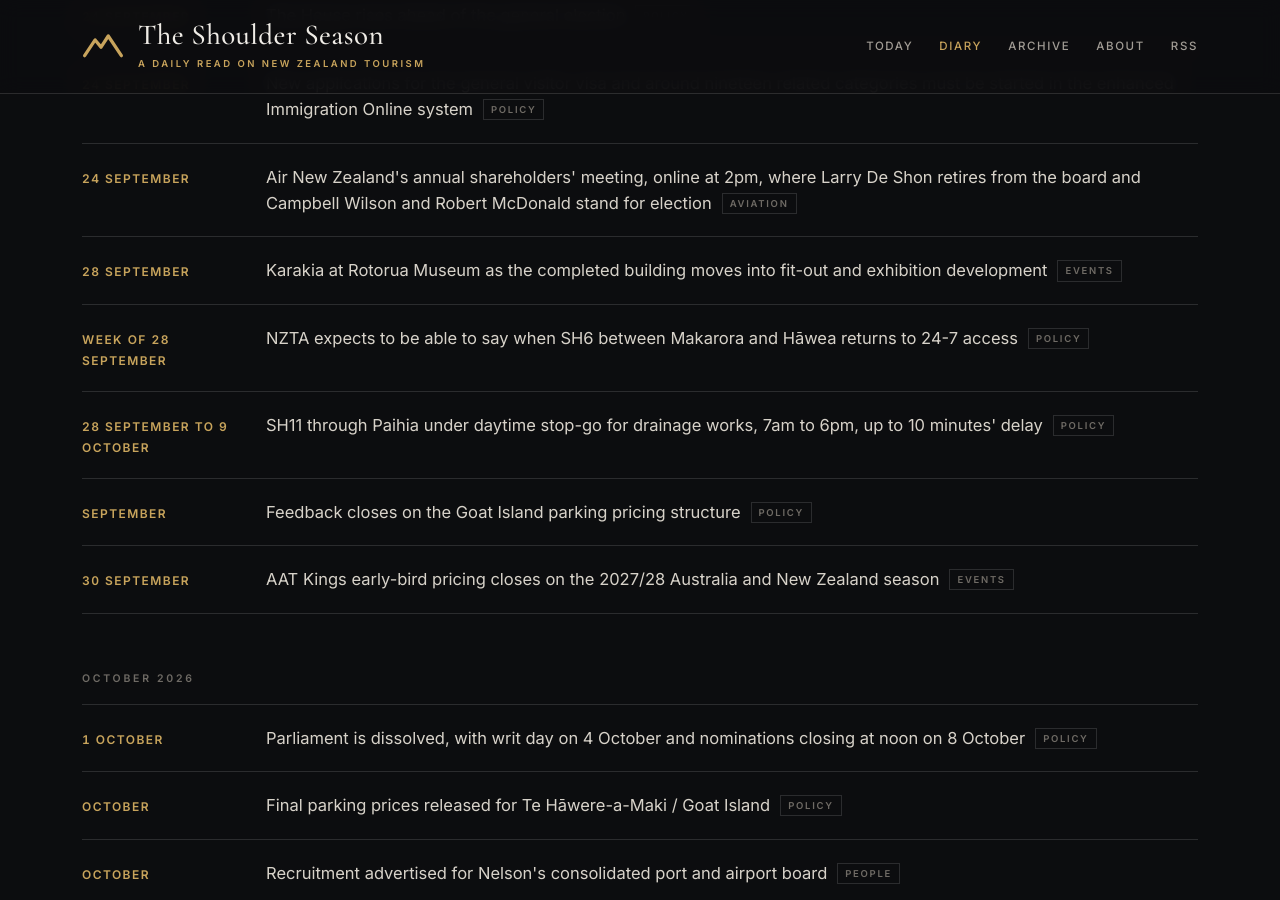
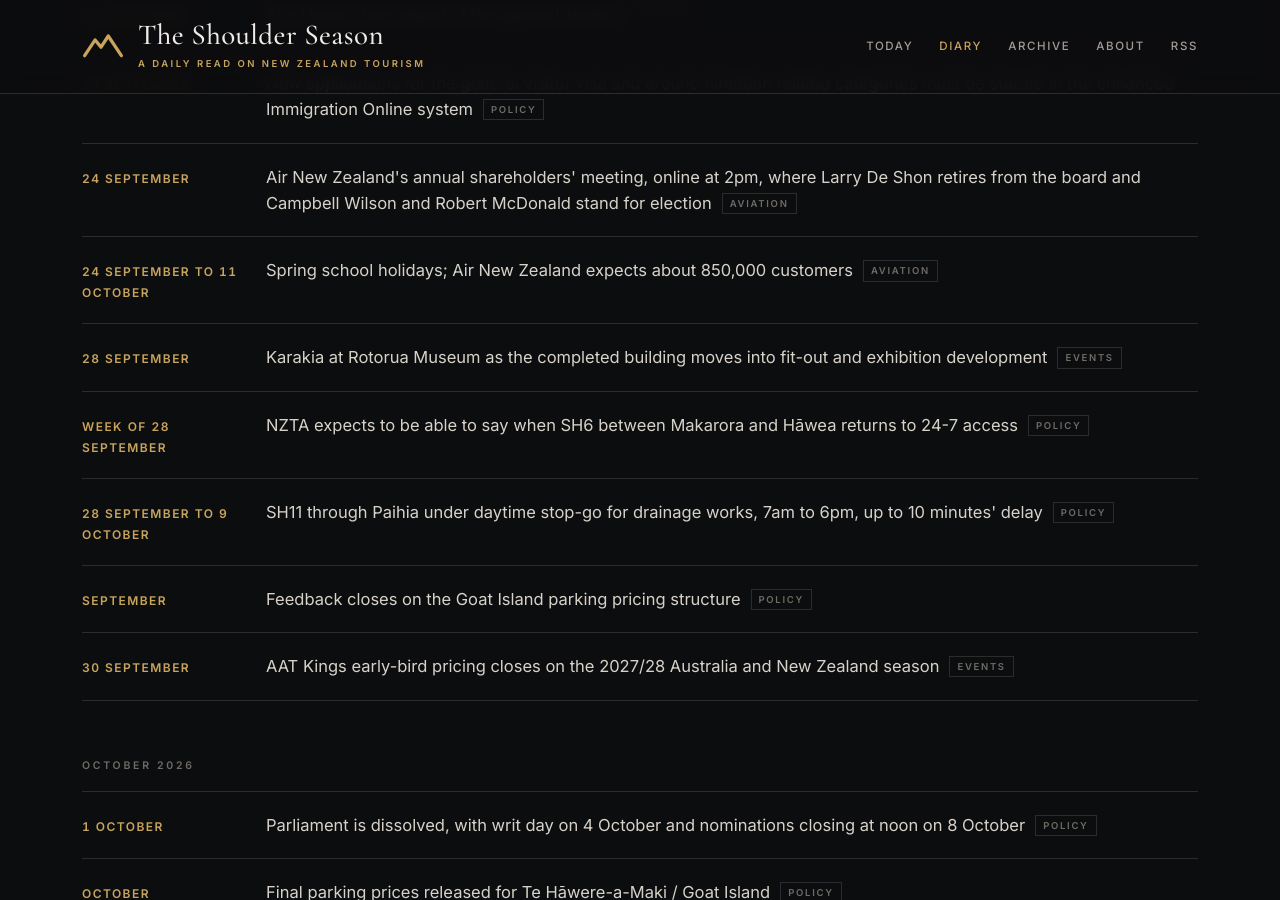
Before and after one commit to CTOverlord/shoulder-season, a Jekyll site: the page built from diary.html, in a window 1280 px wide and 900 px high, scrolled down 541 px. Built offline with Jekyll 4.4.1, drawn with Linux system fonts in a browser that asks for light colours; some of the changed text lies outside the part shown.

Commit message:
The Shoulder Season: 24 September 2026 briefing

```diff
--- a/_data/diary.yml
+++ b/_data/diary.yml
@@ -634,3 +634,12 @@
   display: 11-23 October
   text: SH11 through Paihia closed overnight, 8pm to 6am except Friday and Saturday nights, with a detour of up to 50 minutes via Kawakawa and Pakaraka
   tag: Policy
+
+- date: 2026-09-24
+  display: 24 September to 11 October
+  text: Spring school holidays; Air New Zealand expects about 850,000 customers
+  tag: Aviation
+
+- date: 2026-10-30
+  text: Proposals close at 5pm for the five-year Tiritiri Matangi scheduled ferry licence
+  tag: Conservation
```
Also changed, not shown: _posts/2026-09-24-lonely-planet-dunedin-waitaki-2027.md (added, +76 -0 lines).
